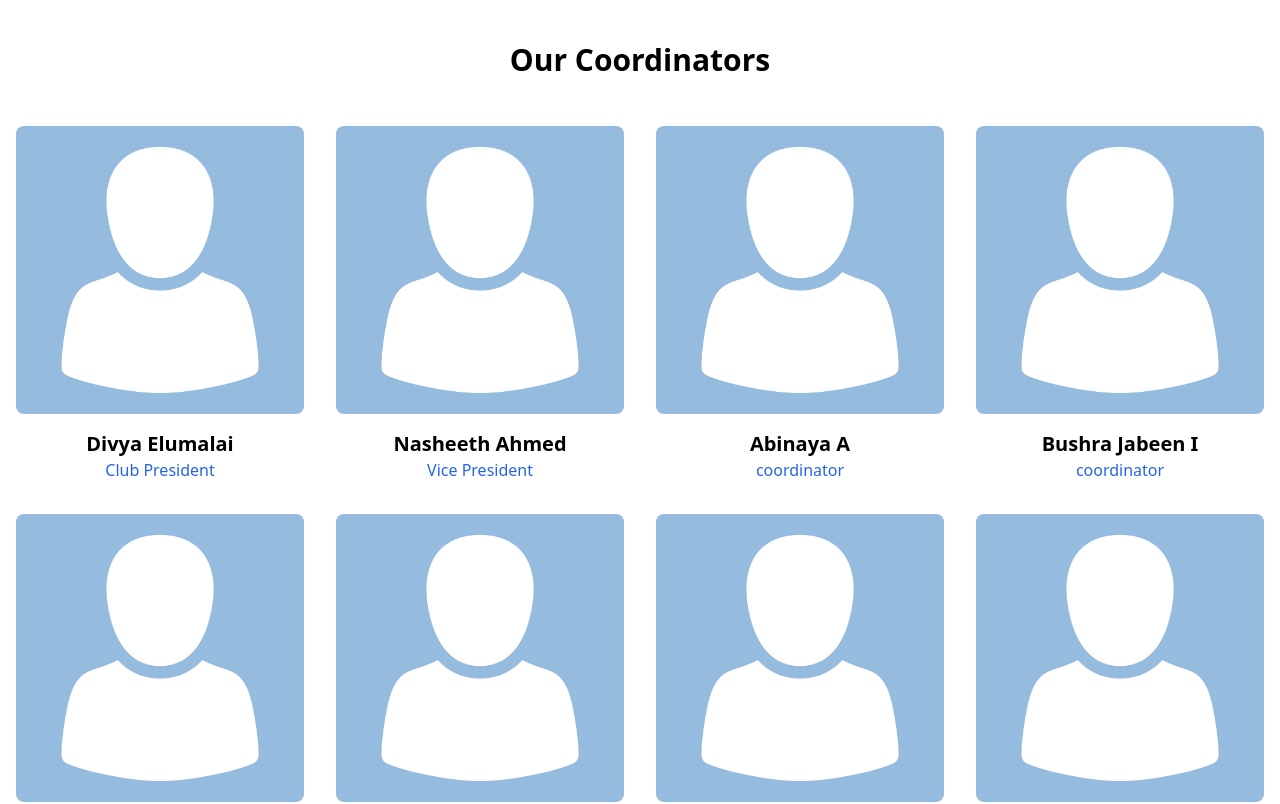
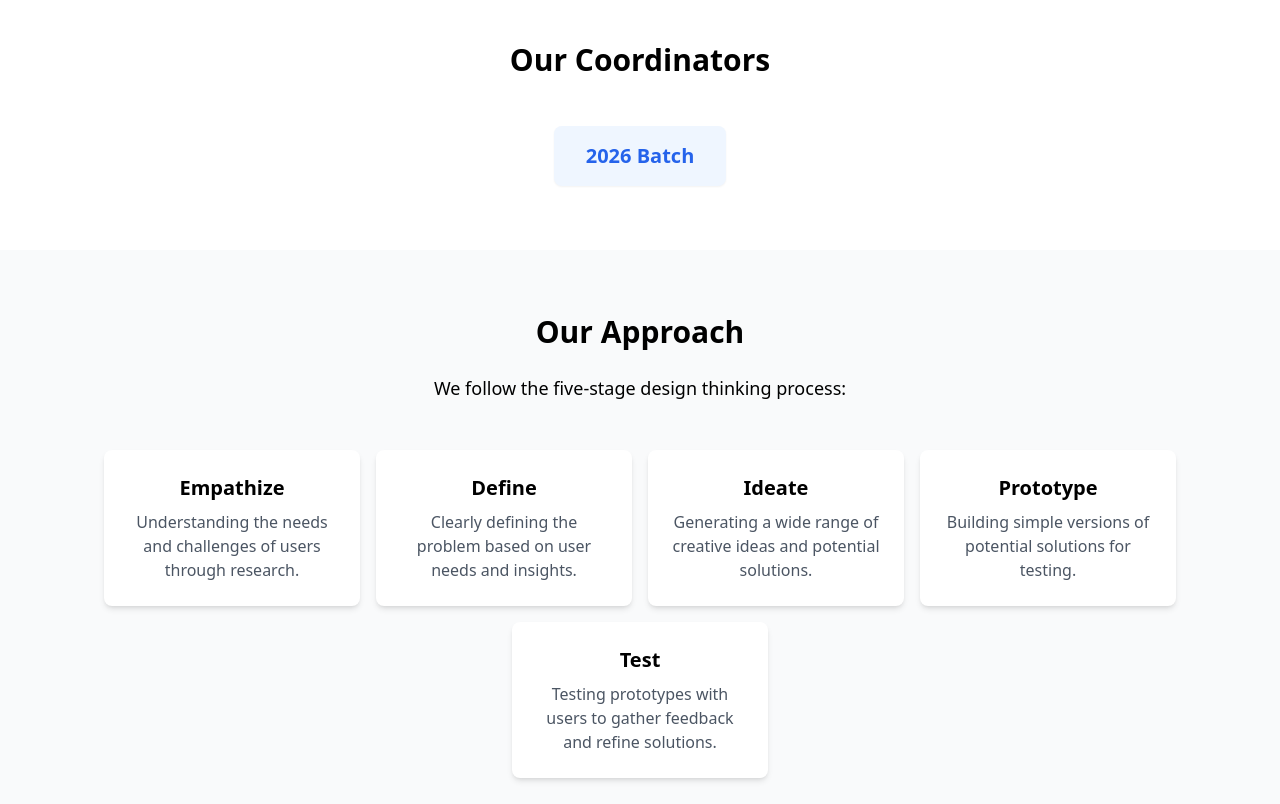
Before and after one commit to NasheethAhmedA/DesignThinkingWebsite, a React (Vite) app in the folder frontend/: page /about in a window 1280 px wide. Shown: the part 1460-2264 px from the top of the page. Built offline with nearby package versions, Linux system fonts and the light colour scheme.

Commit message:
Separate Batch 2026 page

```diff
--- a/frontend/src/App.tsx
+++ b/frontend/src/App.tsx
@@ -7,6 +7,7 @@ import Events from './pages/Events';
 import Contact from './pages/Contact';
 import JoinUs from './pages/JoinUs';
 import Showcase from './pages/Showcase';
+import Batch2026 from './pages/batch/batch_2026';
 
 function App() {
   return (
@@ -19,6 +20,7 @@ function App() {
           <Route path="contact" element={<Contact />} />
           <Route path="join-us" element={<JoinUs />} />
           <Route path="showcase" element={<Showcase />} />
+          <Route path="batch/2026" element={<Batch2026 />} />
         </Route>
       </Routes>
     </Router>
--- a/frontend/src/pages/About.tsx
+++ b/frontend/src/pages/About.tsx
@@ -1,38 +1,11 @@
 import React from 'react';
+import { Link } from 'react-router-dom';
 import { Users, Target, Award, TrendingUp } from 'lucide-react';
 import { AvatarImage } from '../images';
+import { HashLink } from 'react-router-hash-link';
 
 const About: React.FC = () => {
-  const teamMembers = [
-    {
-      name: 'Divya Elumalai',
-      role: 'Club President',
-      image: AvatarImage // Placeholder image, replace with actual image URL
-    },
-    {
-      name: 'Nasheeth Ahmed',
-      role: 'Vice President',
-      image: AvatarImage // Placeholder image, replace with actual image URL
-    },
-    { name: 'Abinaya A', role: 'coordinator', image: AvatarImage },
-  { name: 'Bushra Jabeen I', role: 'coordinator', image: AvatarImage },
-  { name: 'Harsh Kumar Dubey M', role: 'coordinator', image: AvatarImage },
-  { name: 'Hepsibah Charlotte R', role: 'coordinator', image: AvatarImage },
-  { name: 'Janani A', role: 'coordinator', image: AvatarImage },
-  { name: 'Lokeshwaran B', role: 'coordinator', image: AvatarImage },
-  { name: 'Saara Zakir', role: 'coordinator', image: AvatarImage },
-  { name: 'Saranya', role: 'coordinator', image: AvatarImage },
-  { name: 'Hemalatha. S', role: 'coordinator', image: AvatarImage },
-  { name: 'Janani N', role: 'coordinator', image: AvatarImage },
-  { name: 'Shalini', role: 'coordinator', image: AvatarImage },
-  { name: 'Thirumalai Vasan', role: 'coordinator', image: AvatarImage },
-  { name: 'Sanjeev', role: 'coordinator', image: AvatarImage },
-  { name: 'Udhai', role: 'coordinator', image: AvatarImage },
-  { name: 'Hamsavahini', role: 'coordinator', image: AvatarImage },
-  { name: 'Keerthana', role: 'coordinator', image: AvatarImage },
-  { name: 'Pooja', role: 'coordinator', image: AvatarImage }
 
-  ];
 
   const values = [
     {
@@ -106,23 +79,18 @@ const About: React.FC = () => {
       <section className="py-16">
         <div className="container mx-auto px-4">
           <h2 className="text-3xl font-bold text-center mb-12">Our Coordinators</h2>
-          <div className="grid grid-cols-1 md:grid-cols-2 lg:grid-cols-4 gap-8">
-            {teamMembers.map((member, index) => (
-              <div key={index} className="text-center">
-                <div className="mb-4 relative overflow-hidden rounded-lg">
-                  <img
-                    src={member.image}
-                    alt={member.name}
-                    className="w-full aspect-square object-cover transition-transform hover:scale-105"
-                  />
-                </div>
-                <h3 className="text-xl font-semibold">{member.name}</h3>
-                <p className="text-blue-600">{member.role}</p>
-              </div>
-            ))}
+          <div className="flex justify-center flex-col items-center gap-4">
+            <HashLink
+              smooth
+              to="/batch/2026#Batch2026"
+              className="text-xl font-semibold text-blue-600 hover:text-blue-800 hover:underline bg-blue-50 px-8 py-4 rounded-lg shadow-sm hover:shadow-md transition-all"
+            >
+              2026 Batch
+            </HashLink>
           </div>
         </div>
       </section>
+
 
       <section className="py-16 bg-gray-50">
         <div className="container mx-auto px-4 text-center">
--- /dev/null
+++ b/frontend/src/pages/batch/batch_2026.tsx
@@ -0,0 +1,59 @@
+import React from 'react';
+import { AvatarImage } from '../../images';
+
+const Batch2026: React.FC = () => {
+    const teamMembers = [
+        {
+            name: 'Divya Elumalai',
+            role: 'Club President',
+            image: AvatarImage
+        },
+        {
+            name: 'Nasheeth Ahmed',
+            role: 'Vice President',
+            image: AvatarImage
+        },
+        { name: 'Abinaya A', role: 'coordinator', image: AvatarImage },
+        { name: 'Bushra Jabeen I', role: 'coordinator', image: AvatarImage },
+        { name: 'Harsh Kumar Dubey M', role: 'coordinator', image: AvatarImage },
+        { name: 'Hepsibah Charlotte R', role: 'coordinator', image: AvatarImage },
+        { name: 'Janani A', role: 'coordinator', image: AvatarImage },
+        { name: 'Lokeshwaran B', role: 'coordinator', image: AvatarImage },
+        { name: 'Saara Zakir', role: 'coordinator', image: AvatarImage },
+        { name: 'Saranya', role: 'coordinator', image: AvatarImage },
+        { name: 'Hemalatha. S', role: 'coordinator', image: AvatarImage },
+        { name: 'Janani N', role: 'coordinator', image: AvatarImage },
+        { name: 'Shalini', role: 'coordinator', image: AvatarImage },
+        { name: 'Thirumalai Vasan', role: 'coordinator', image: AvatarImage },
+        { name: 'Sanjeev', role: 'coordinator', image: AvatarImage },
+        { name: 'Udhai', role: 'coordinator', image: AvatarImage },
+        { name: 'Hamsavahini', role: 'coordinator', image: AvatarImage },
+        { name: 'Keerthana', role: 'coordinator', image: AvatarImage },
+        { name: 'Pooja', role: 'coordinator', image: AvatarImage }
+    ];
+
+    return (
+        <div className="py-16">
+            <div className="container mx-auto px-4">
+                <h2 id="Batch2026" className="text-3xl font-bold text-center mb-12">Batch 2026 Coordinators</h2>
+                <div className="grid grid-cols-1 md:grid-cols-2 lg:grid-cols-4 gap-8">
+                    {teamMembers.map((member, index) => (
+                        <div key={index} className="text-center p-4 bg-white rounded-lg shadow-sm hover:shadow-md transition-shadow">
+                            <div className="mb4 relative overflow-hidden rounded-lg">
+                                <img
+                                    src={member.image}
+                                    alt={member.name}
+                                    className="w-full aspect-square object-cover transition-transform hover:scale-105"
+                                />
+                            </div>
+                            <h3 className="text-xl font-semibold">{member.name}</h3>
+                            <p className="text-blue-600">{member.role}</p>
+                        </div>
+                    ))}
+                </div>
+            </div>
+        </div>
+    );
+};
+
+export default Batch2026;
```
Also changed, not shown: frontend/src/pages/Contact.tsx (indentation only).
